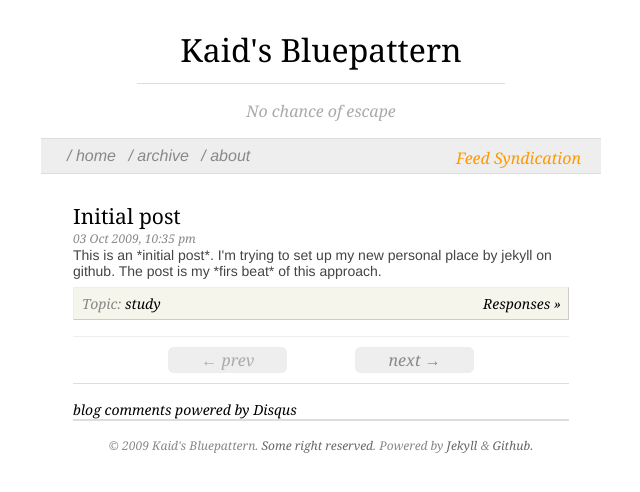
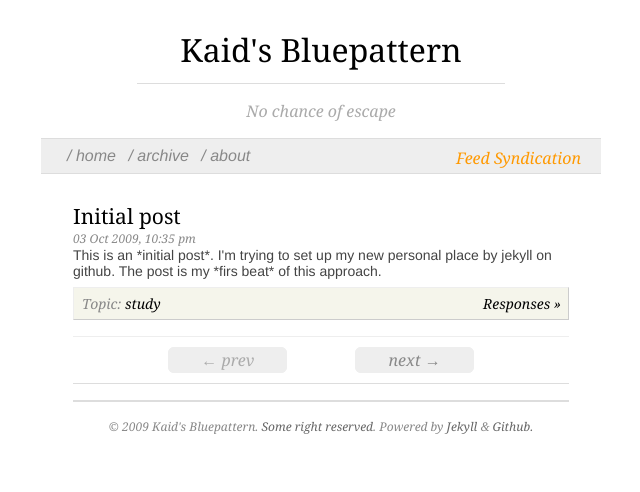
Before and after one commit to kaid/kaid.github.com, a Jekyll site: the page built from _posts/2009-10-03-initial-post.textile, in a window 1280 px wide. Shown: the top 492 px of the page, without its empty margins (319-959 px from the left). Built offline with Jekyll 4.4.1, drawn with Linux system fonts in a browser that asks for light colours; comment, search, counter and statistics services are not loaded.

Commit message:
small tweak

```diff
--- a/_layouts/post.html
+++ b/_layouts/post.html
@@ -33,5 +33,4 @@ identity: post
             <div id="disqus_thread"></div>
             <script type="text/javascript" src="http://disqus.com/forums/kaid/embed.js"></script>
             <noscript><a href="http://kaid.disqus.com/?url=ref">View the discussion thread.</a></noscript>
-            <a href="http://disqus.com" class="dsq-brlink">blog comments powered by <span class="logo-disqus">Disqus</span></a>
         </div>
```
